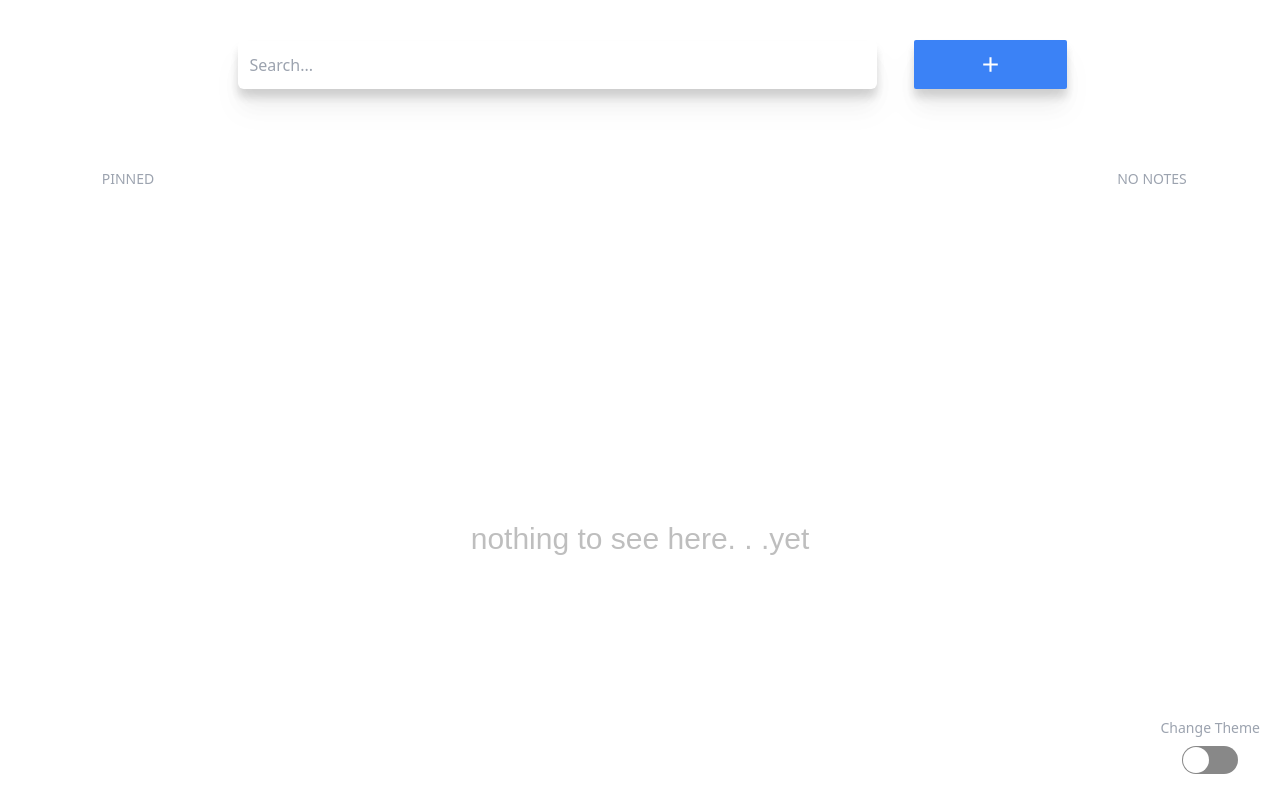
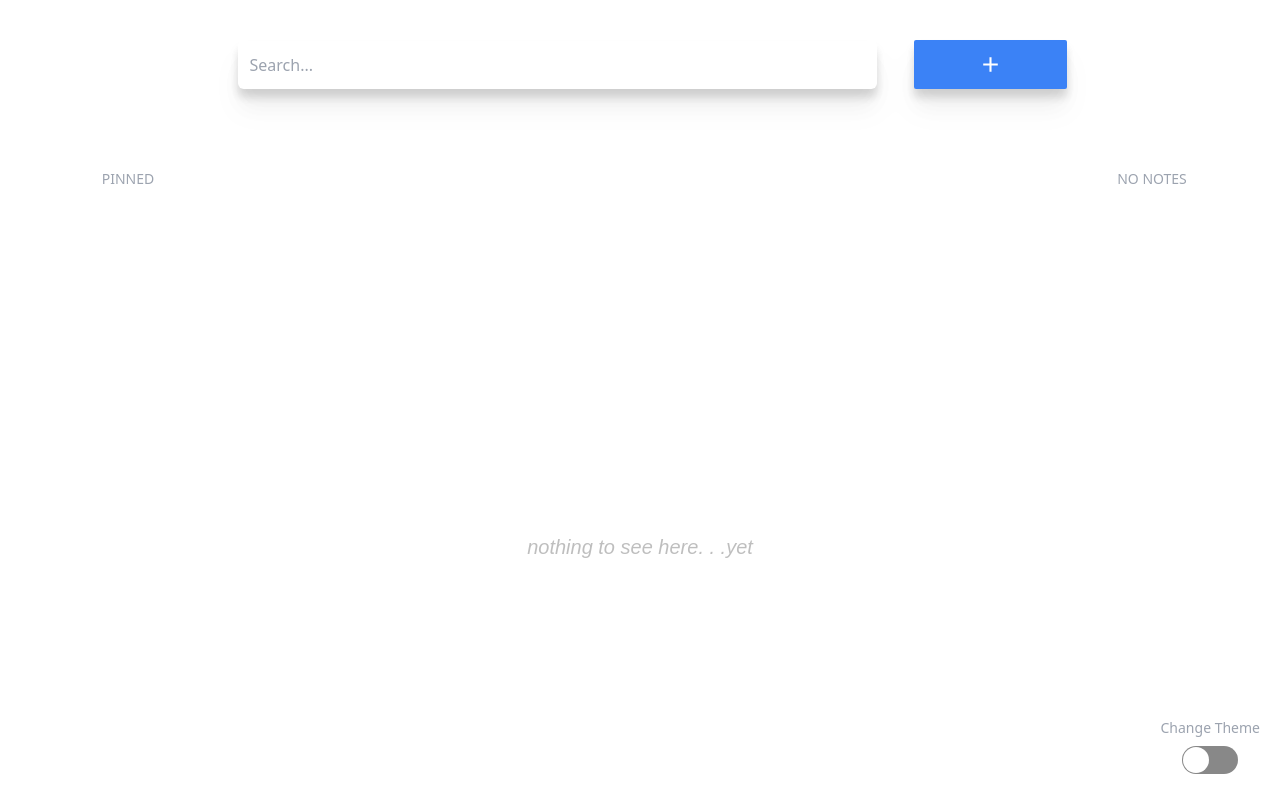
Before and after one commit to wo4455/NoteTaker, a React (Vite) app: page / in a window 1280 px wide. Shown: the top 812 px of the page. Built offline with nearby package versions, Linux system fonts and the light colour scheme.

Commit message:
minor stylistic changes

```diff
--- a/src/App.jsx
+++ b/src/App.jsx
@@ -86,7 +86,7 @@ const App = () => {
             }
             {
               notesList.length == 0 && (
-                <h1 className={`text-3xl mb-24 opacity-25 font-thin font-poppins ${isDark && 'text-[#9BA3AF]'}`}>nothing to see here. . .yet</h1>
+                <h1 className={`text-xl italic mb-20 opacity-25 font-thin font-poppins ${isDark && 'text-[#9BA3AF]'}`}>nothing to see here. . .yet</h1>
               )
             }
 
```
